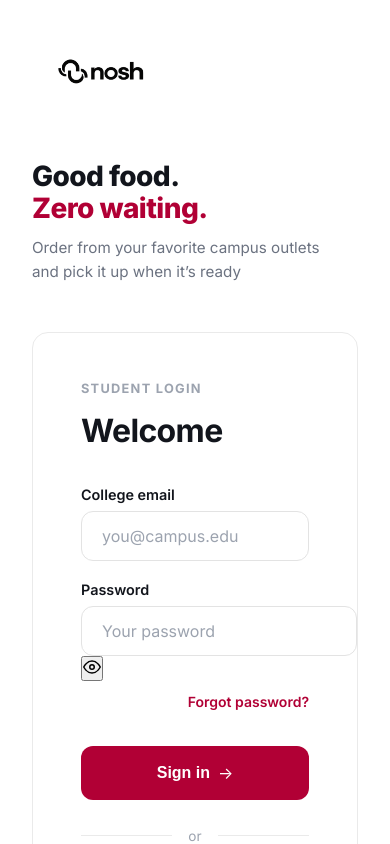
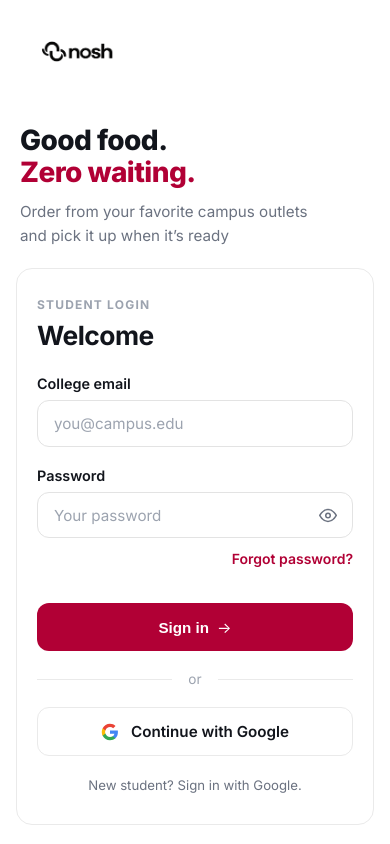
Before and after one commit to ARRAEYY/Inovix, a React (Vite) app in the folder apps/frontend/: page / in a window 390 px wide. Shown: the top 844 px of the page. Built offline with nearby package versions, Linux system fonts and the light colour scheme; no server answers.

Commit message:
fix(auth): fix password input overflow and eye toggle positioning on mobile

```diff
--- a/apps/frontend/src/index.css
+++ b/apps/frontend/src/index.css
@@ -159,6 +159,7 @@
   display: flex;
   flex-direction: column;
   gap: 0.5rem;
+  width: 100%;
 }
 
 .input-group label {
@@ -168,13 +169,15 @@
 }
 
 .input-group input {
+  width: 100%;
+  box-sizing: border-box;
   padding: 0.875rem 1.25rem;
   border: 1px solid var(--input-border);
   border-radius: 12px;
   font-size: 1rem;
   font-family: inherit;
   outline: none;
-  transition: border-color 0.2s;
+  transition: border-color 0.2s, box-shadow 0.2s;
   color: var(--text-dark);
   background-color: var(--white);
 }
@@ -186,6 +189,72 @@
 
 .input-group input:focus {
   border-color: var(--primary);
+  box-shadow: 0 0 0 3px rgba(177, 0, 53, 0.08);
+}
+
+.password-wrapper {
+  position: relative;
+  display: flex;
+  align-items: center;
+  width: 100%;
+}
+
+.password-wrapper input {
+  width: 100%;
+  box-sizing: border-box;
+  padding-right: 3rem !important;
+}
+
+.password-toggle {
+  position: absolute;
+  right: 0.85rem;
+  top: 50%;
+  transform: translateY(-50%);
+  background: transparent;
+  border: none;
+  cursor: pointer;
+  padding: 0.35rem;
+  color: var(--text-gray);
+  display: inline-flex;
+  align-items: center;
+  justify-content: center;
+  border-radius: 6px;
+  line-height: 0;
+  transition: color 0.15s ease, background-color 0.15s ease;
+}
+
+.password-toggle:hover {
+  color: var(--text-dark);
+  background-color: rgba(0, 0, 0, 0.05);
+}
+
+.password-toggle:focus-visible {
+  outline: 2px solid var(--primary);
+  outline-offset: 1px;
+}
+
+.login-error {
+  display: flex;
+  align-items: center;
+  gap: 0.5rem;
+  background-color: #fef2f2;
+  border: 1px solid #fecaca;
+  color: #991b1b;
+  padding: 0.75rem 1rem;
+  border-radius: 10px;
+  font-size: 0.875rem;
+  font-weight: 500;
+  margin-top: 0.25rem;
+  box-sizing: border-box;
+  width: 100%;
+}
+
+.login-hint {
+  font-size: 0.825rem;
+  color: var(--text-gray);
+  text-align: center;
+  margin-top: 1.25rem;
+  line-height: 1.45;
 }
 
 .forgot-password-container {
@@ -274,6 +343,7 @@
 @media (max-width: 992px) {
   .login-container {
     flex-direction: column;
+    min-height: 100vh;
   }
 
   .login-left .brand {
@@ -289,12 +359,110 @@
   }
 
   .hero-title {
-    font-size: 3.5rem;
+    font-size: 3rem;
   }
 
   .login-right {
     padding: 2rem;
     justify-content: center;
+    width: 100%;
+  }
+
+  .login-card {
+    max-width: 480px;
+  }
+}
+
+@media (max-width: 768px) {
+  .login-left {
+    padding: 2.5rem 1.5rem 1rem;
+  }
+
+  .hero-title {
+    font-size: 2.5rem;
+  }
+
+  .hero-description {
+    font-size: 1.15rem;
+  }
+
+  .login-right {
+    padding: 1.5rem 1.25rem 2.5rem;
+  }
+
+  .login-card {
+    padding: 2.25rem 1.5rem;
+    max-width: 100%;
+  }
+}
+
+@media (max-width: 480px) {
+  .login-left {
+    padding: 2rem 1.25rem 0.5rem;
+  }
+
+  .login-left .brand {
+    margin-bottom: 1.25rem;
+  }
+
+  .login-left .brand img {
+    height: 40px !important;
+  }
+
+  .hero-title {
+    font-size: 2.15rem;
+    line-height: 1.15;
+    letter-spacing: -0.02em;
+  }
+
+  .hero-description {
+    font-size: 1rem;
+    line-height: 1.45;
+  }
+
+  .login-right {
+    padding: 0.75rem 1rem 2.5rem;
+  }
+
+  .login-card {
+    padding: 1.75rem 1.25rem;
+    border-radius: 16px;
+    width: 100%;
+    max-width: 100%;
+    box-sizing: border-box;
+  }
+
+  .card-subheading {
+    margin-bottom: 0.5rem;
+    font-size: 0.75rem;
+  }
+
+  .card-title {
+    font-size: 1.65rem;
+    margin-bottom: 1.5rem;
+  }
+
+  .input-group input {
+    padding: 0.8rem 1rem;
+    font-size: 0.95rem;
+  }
+
+  .password-wrapper input {
+    padding-right: 2.75rem !important;
+  }
+
+  .password-toggle {
+    right: 0.65rem;
+  }
+
+  .primary-btn,
+  .google-btn {
+    padding: 0.875rem 1rem;
+    font-size: 0.95rem;
+  }
+
+  .divider {
+    margin: 1.25rem 0;
   }
 }
 
--- a/apps/frontend/src/pages/auth/StudentLogin.jsx
+++ b/apps/frontend/src/pages/auth/StudentLogin.jsx
@@ -127,6 +127,7 @@
                   value={password}
                   onChange={(e) => setPassword(e.target.value)}
                   autoComplete="current-password"
+                  required
                 />
                 <button
                   type="button"
```
